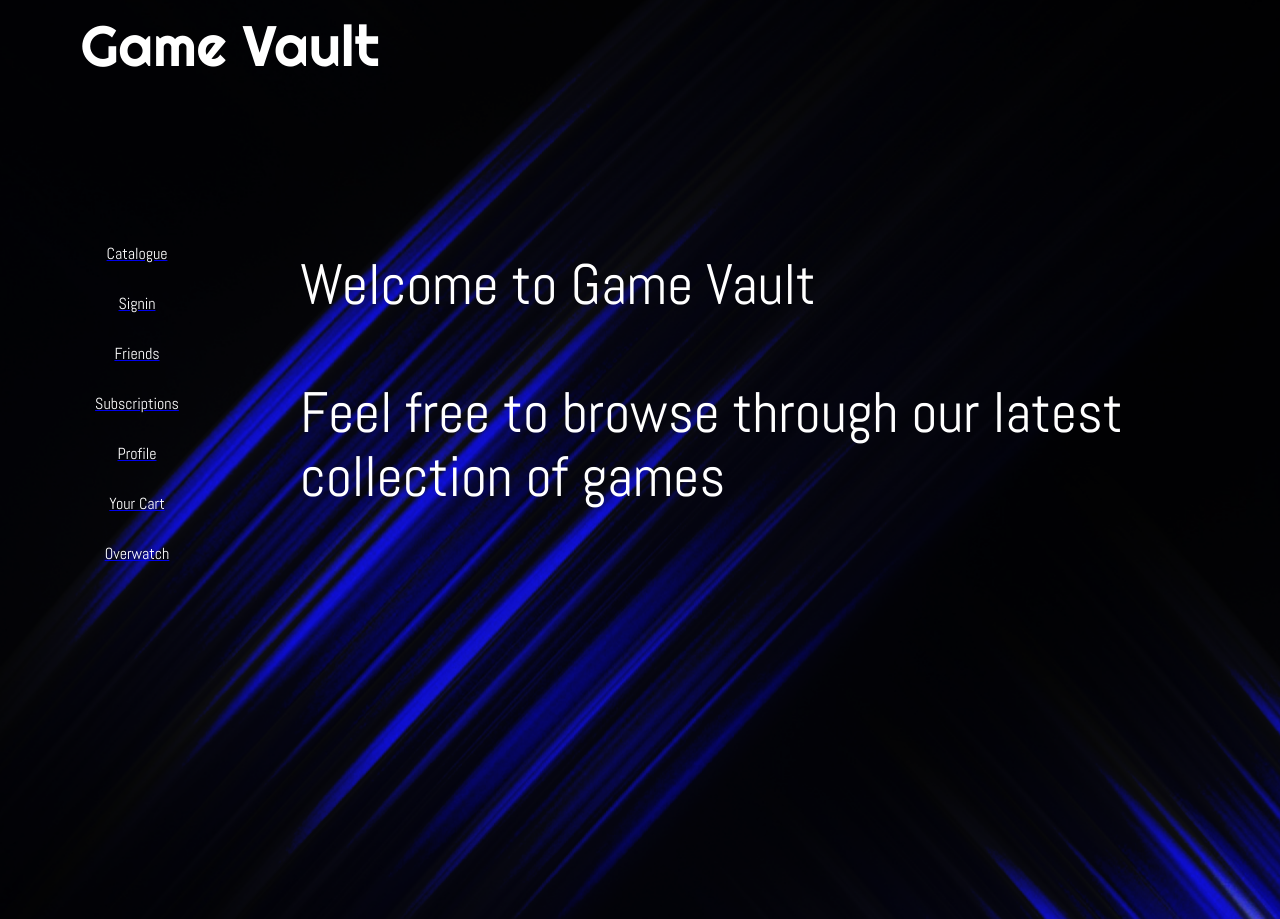
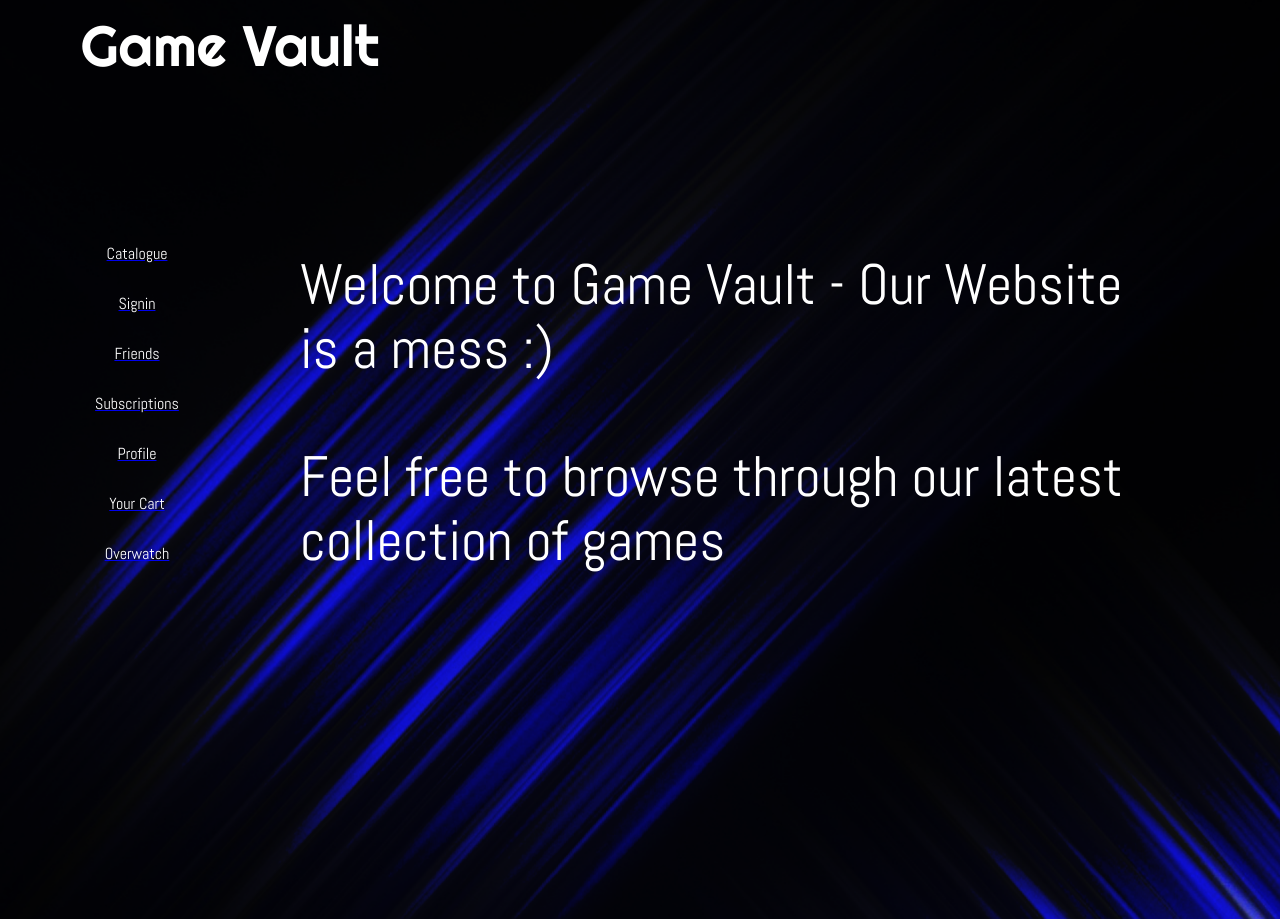
Before and after one commit to Hussein5673/xx, a PHP site: page / in a window 1280 px wide; the page is wider, and only the part inside the window is pictured. Run offline with PHP 8.4, Linux system fonts and the light colour scheme.

Commit message:
Updated index.php

```diff
--- a/index.php
+++ b/index.php
@@ -5,7 +5,7 @@ if (isset($_SESSION['logged_in']) && $_SESSION['logged_in'] === true) {
     $username = $_SESSION['username'];
     $welcomeMessage = "Welcome " . htmlspecialchars($username);
 } else {
-    $welcomeMessage = "Welcome to Game Vault";
+    $welcomeMessage = "Welcome to Game Vault - Our Website is a mess :)";
 }
 
 ?>
```
